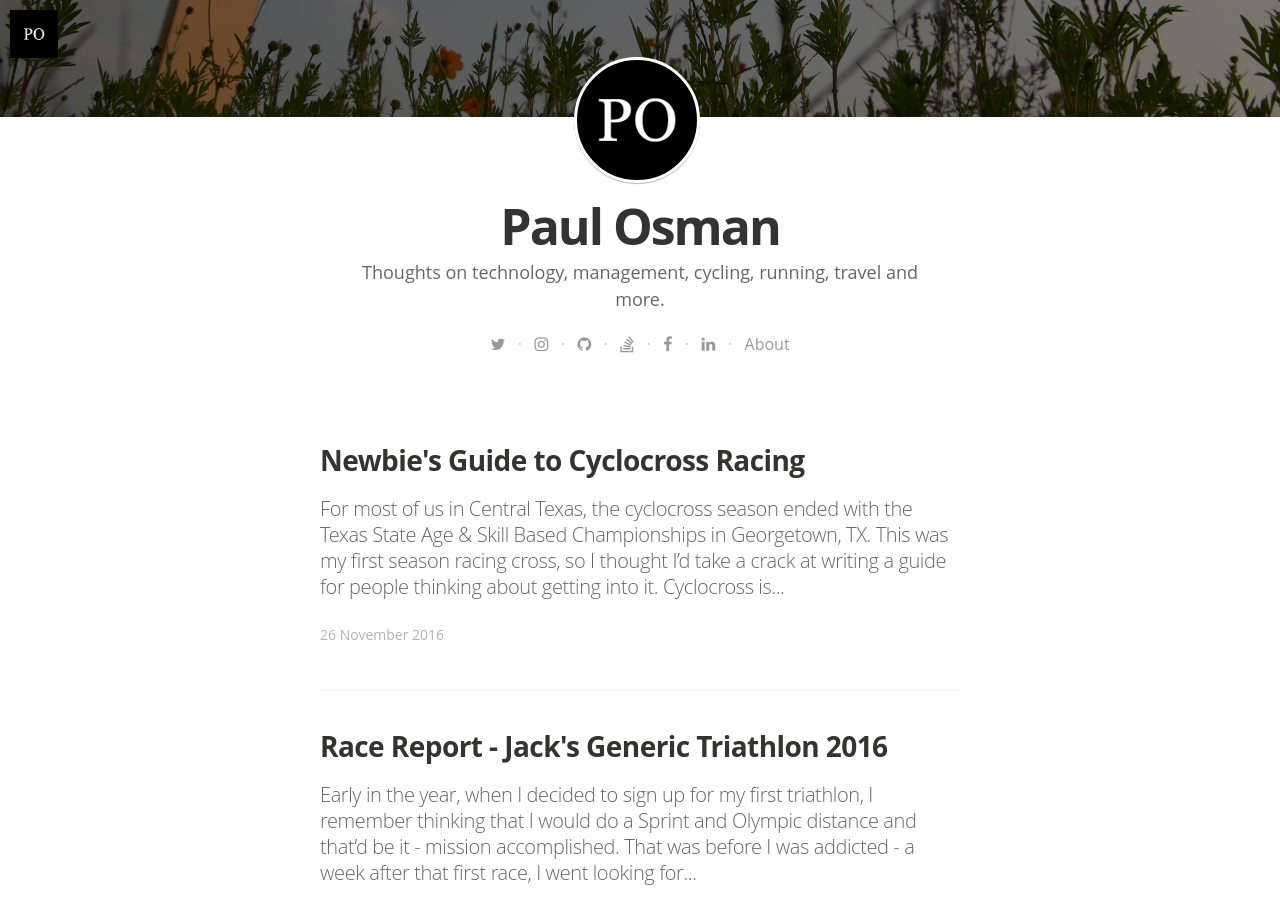
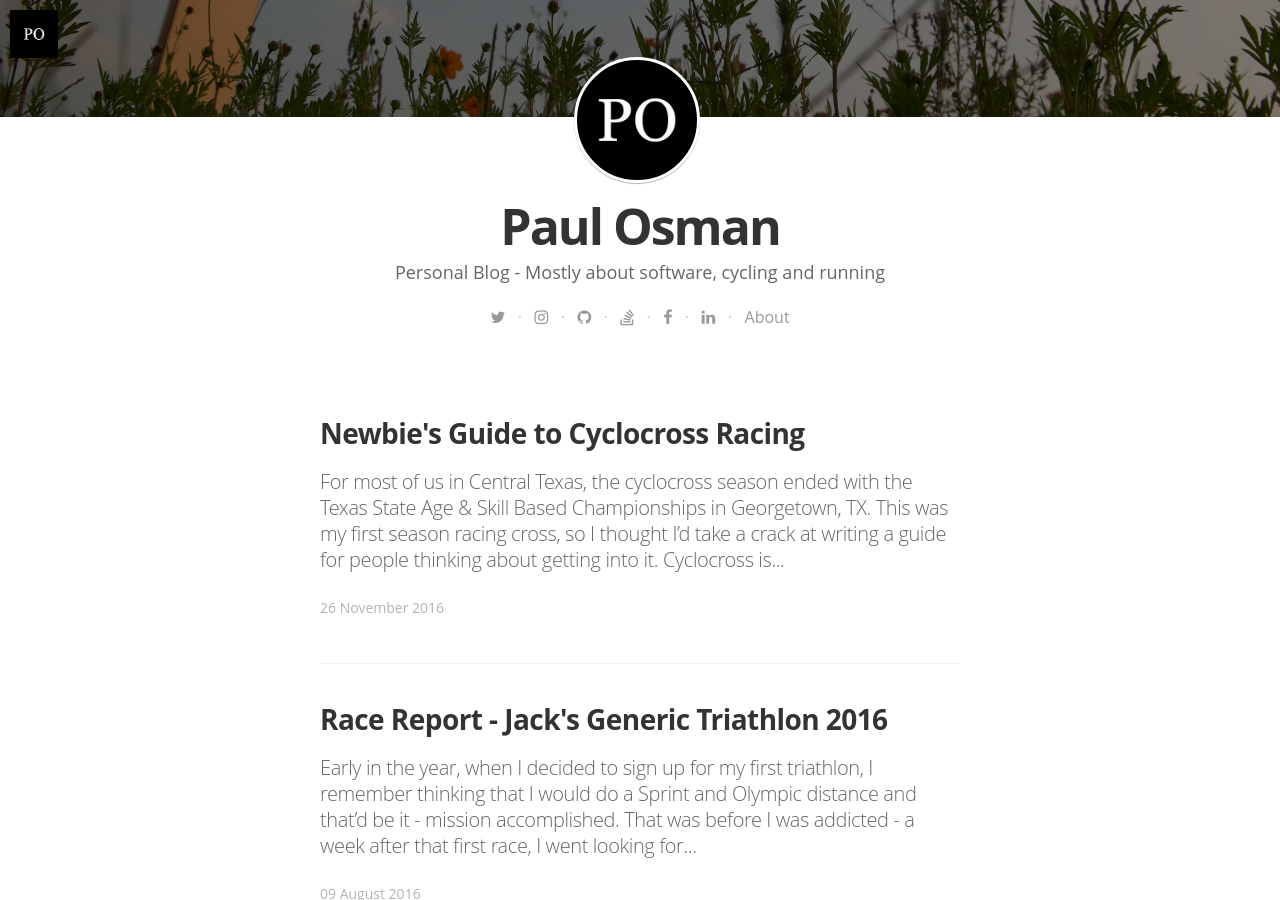
Before and after one commit to paulosman/paulosman.github.io, a Jekyll site: the page built from index.html, in a window 1280 px wide and 900 px high, scrolled down 333 px. Built offline with Jekyll 4.4.1, drawn with Linux system fonts in a browser that asks for light colours; nearby versions of some CDN libraries; some web fonts are replaced; the list of posts is cut into pages by our own code.

Commit message:
Update description

```diff
--- a/_config.yml
+++ b/_config.yml
@@ -5,7 +5,7 @@ highligher: pygments
 # Site settings
 title: "Paul Osman"
 description: >
-  Thoughts on technology, management, cycling, running, travel and more.
+  Personal Blog - Mostly about software, cycling and running
 
 email: paul@eval.ca
 logo: "/assets/images/logo.jpg"
```
